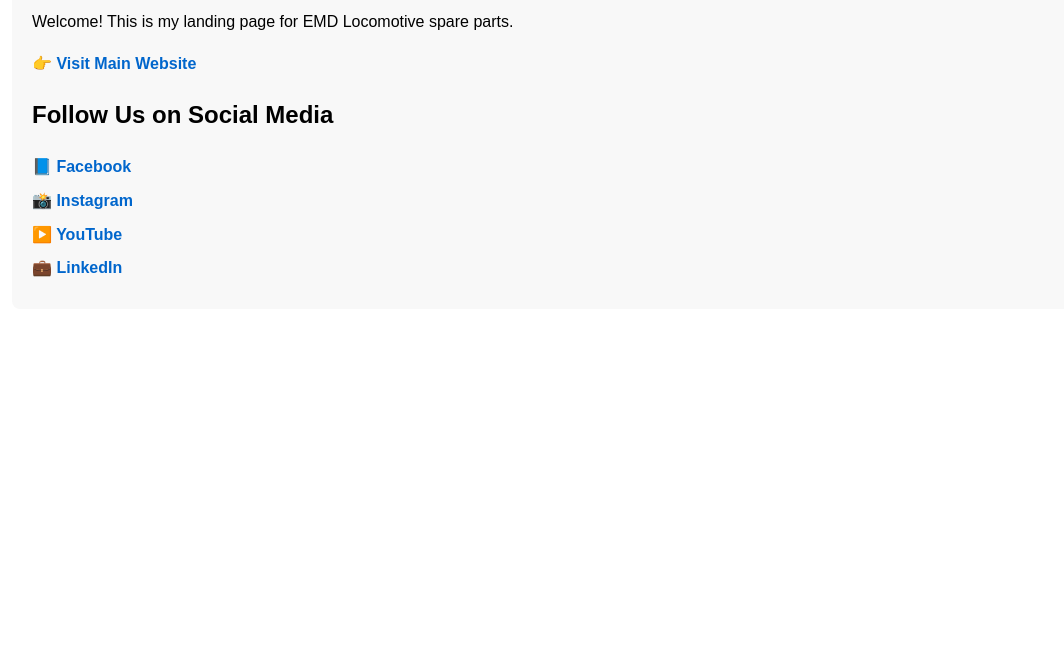
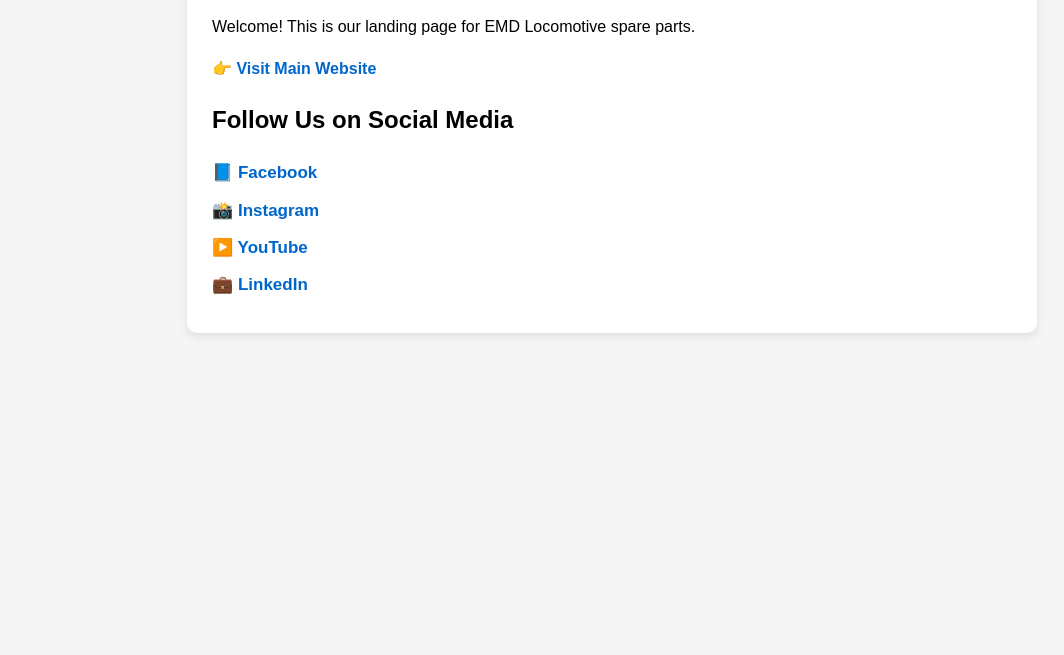
Before and after one commit to emdlocomotive/emdlocomotivespareparts, a plain HTML site: page index.html in a window 1280 px wide. Shown: the part 145-800 px from the top of the page, without its empty margins (28-1092 px from the left). Drawn offline with Linux system fonts and the light colour scheme.

Commit message:
Update index.html

```diff
--- a/index.html
+++ b/index.html
@@ -8,11 +8,15 @@
             font-family: Arial, sans-serif;
             margin: 40px;
             line-height: 1.6;
+            background: #f5f5f5;
         }
         .box {
-            padding: 20px;
-            border-radius: 8px;
-            background: #f8f8f8;
+            padding: 25px;
+            border-radius: 10px;
+            background: #fff;
+            max-width: 800px;
+            margin: auto;
+            box-shadow: 0px 3px 10px rgba(0,0,0,0.1);
         }
         a {
             color: #0066cc;
@@ -24,20 +28,23 @@
         }
         .social-icons a {
             display: block;
-            margin-bottom: 8px;
+            margin-bottom: 10px;
+            font-size: 17px;
         }
     </style>
 </head>
 <body>
 
 <div class="box">
+
     <h1>EMD Locomotive Spare Parts</h1>
 
-    <p>Welcome! This is my landing page for EMD Locomotive spare parts.</p>
+    <p>Welcome! This is our landing page for EMD Locomotive spare parts.</p>
 
     <p>👉 <a href="https://asa-equipments.com/emd/" target="_blank">Visit Main Website</a></p>
 
     <h2>Follow Us on Social Media</h2>
+
     <div class="social-icons">
         <a href="https://www.facebook.com/asa.engine.equipments/" target="_blank">📘 Facebook</a>
         <a href="https://www.instagram.com/asaengineequipments01/" target="_blank">📸 Instagram</a>
```
